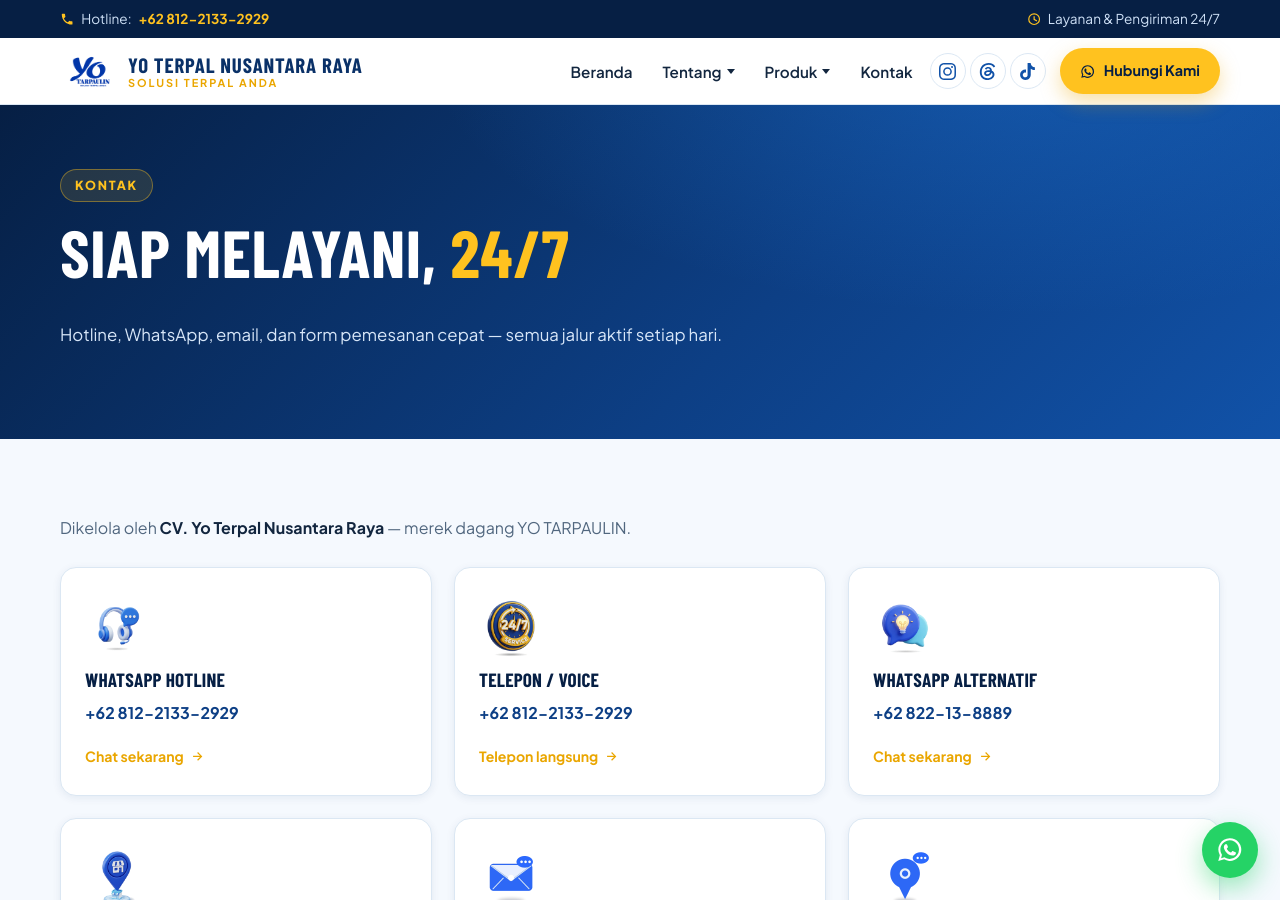
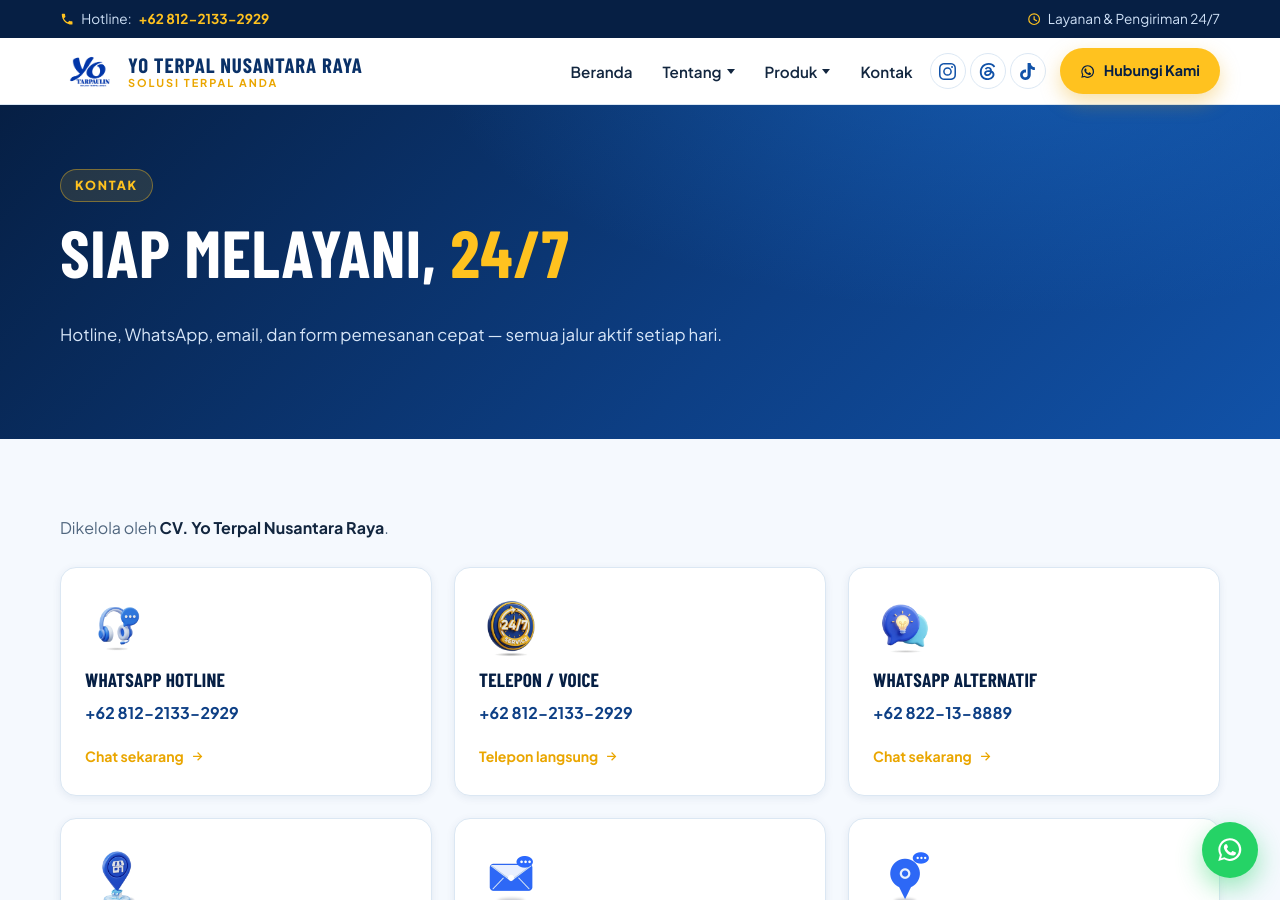
Before and after one commit to pelayanan/yotarpaulin, a Jekyll site: the page built from kontak.html, in a window 1280 px wide and 900 px high. Built offline with Jekyll 4.4.1, drawn with Linux system fonts in a browser that asks for light colours; some web fonts are replaced.

Commit message:
Hapus frasa merek dagang dari legal kontak

```diff
--- a/_includes/kontak.html
+++ b/_includes/kontak.html
@@ -7,7 +7,7 @@
     </div>
 
     <div class="contact">
-      <p class="contact-legal reveal">Dikelola oleh <strong>{{ site.company }}</strong> — merek dagang YO TARPAULIN.</p>
+      <p class="contact-legal reveal">Dikelola oleh <strong>{{ site.company }}</strong>.</p>
       <div class="contact__cards">
         <a class="contact-card reveal" href="{{ site.whatsapp }}" target="_blank" rel="noopener">
           <img src="{{ site.baseurl }}/assets/images/ic-support.webp" alt="" loading="lazy" width="72" height="72">
--- a/kontak.html
+++ b/kontak.html
@@ -16,7 +16,7 @@
 <section class="section">
   <div class="container">
     <div class="contact">
-      <p class="contact-legal reveal">Dikelola oleh <strong>{{ site.company }}</strong> — merek dagang YO TARPAULIN.</p>
+      <p class="contact-legal reveal">Dikelola oleh <strong>{{ site.company }}</strong>.</p>
       <div class="contact__cards">
         <a class="contact-card reveal" href="{{ site.whatsapp }}" target="_blank" rel="noopener">
           <img src="{{ site.baseurl }}/assets/images/ic-support.webp" alt="" loading="lazy" width="72" height="72">
```
Also changed, not shown: AGENTS.md (+1 -0 lines).
